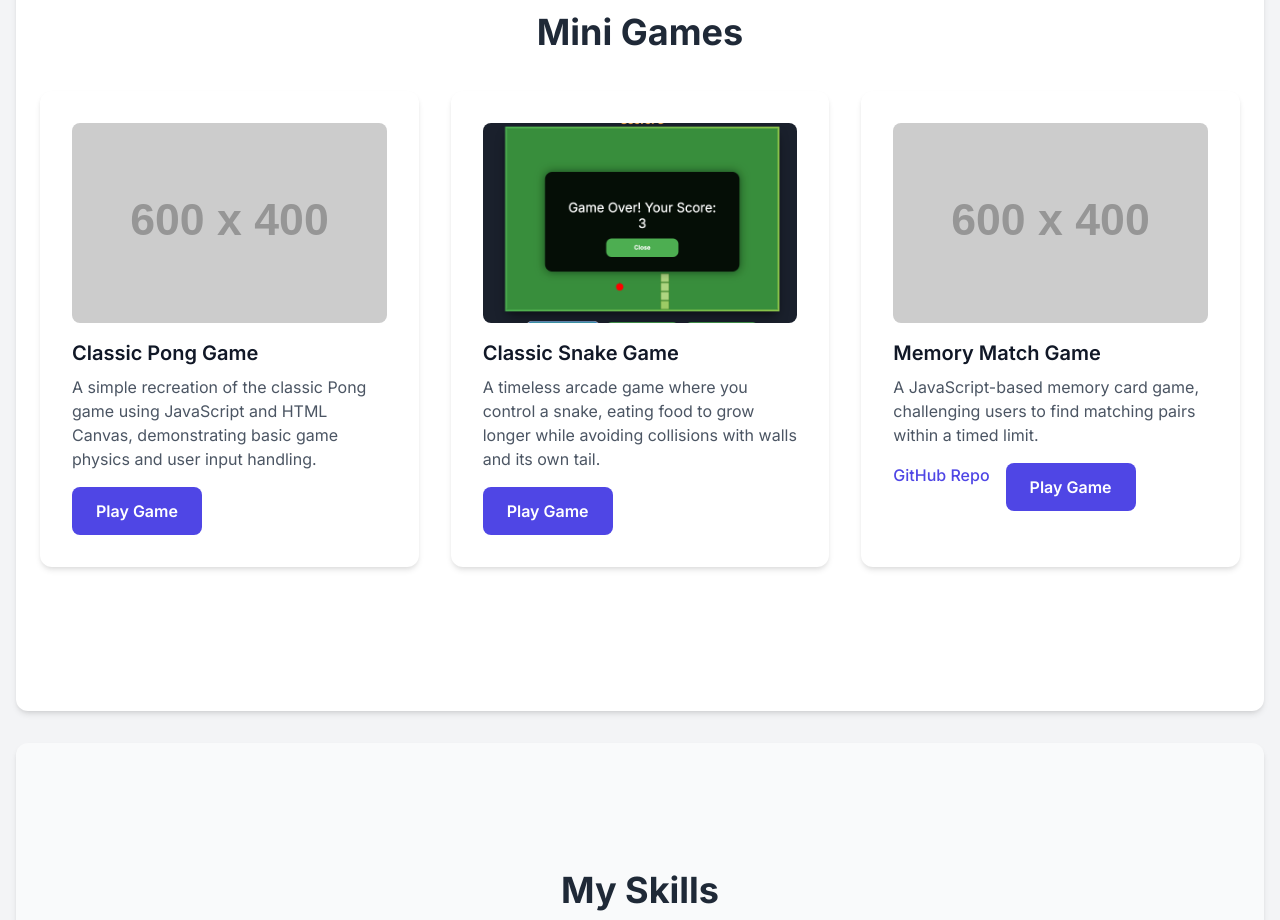
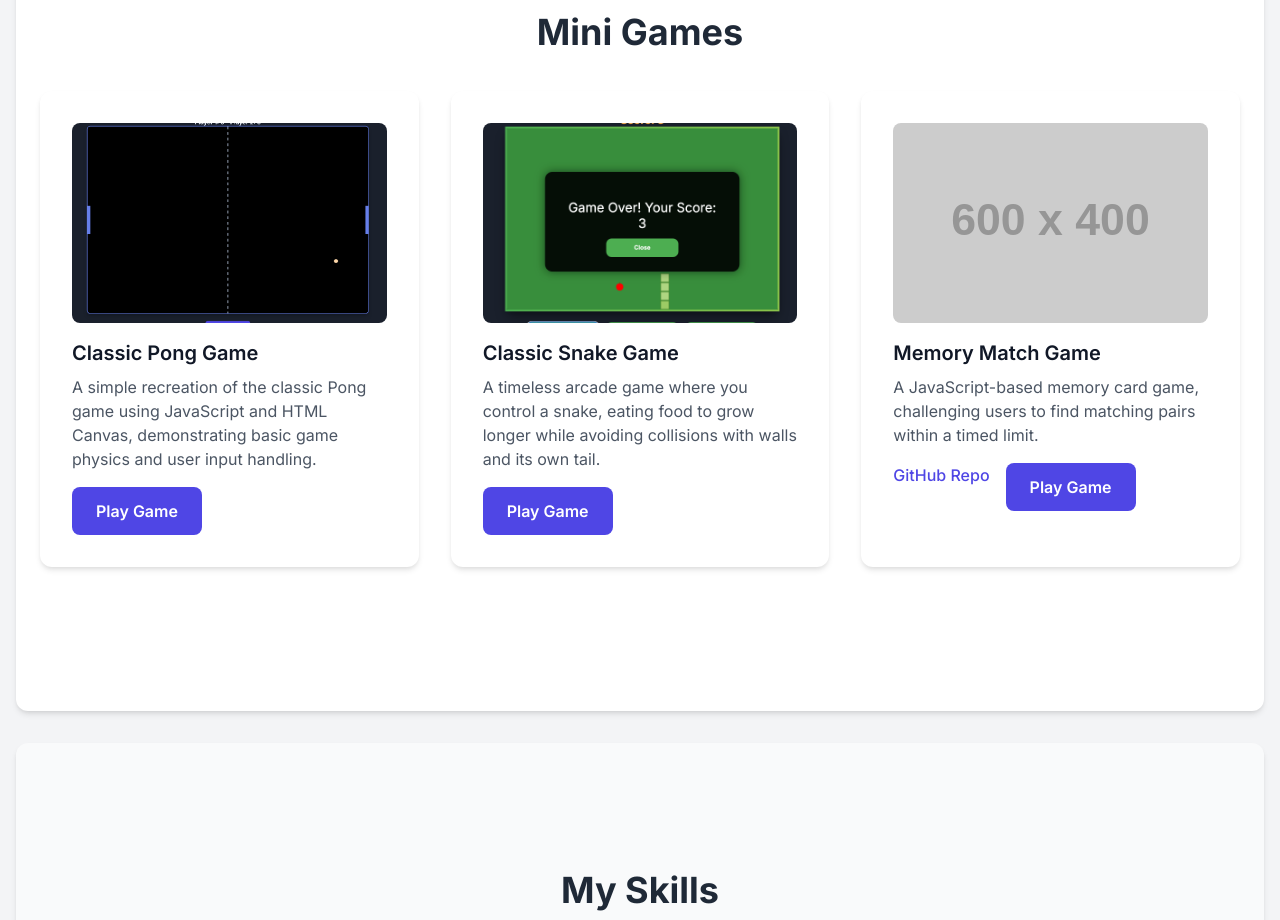
Before and after one commit to Arans05/Arandeep-Sarai-Portfolio, a plain HTML site: page index.html in a window 1280 px wide. Shown: the part 2400-3320 px from the top of the page. Drawn offline with nearby package versions, Linux system fonts and the light colour scheme; placeholder pictures from the web are drawn by us.

Commit message:
Update index.html

```diff
--- a/index.html
+++ b/index.html
@@ -175,7 +175,8 @@
 
                 <!-- Mini Game Card 1: Classic Pong Game -->
                 <div class="card transform hover:scale-105 transition-transform duration-300">
-                    <img src="https://placehold.co/600x400/FFF8DC/FFA07A?text=Game+1+Image" alt="Classic Pong Game Screenshot" class="project-image">
+                    <!-- Image for Pong game card -->
+                    <img src="Screenshot 2025-06-29 at 17.14.25.png" alt="Classic Pong Game Screenshot" class="project-image" onerror="this.onerror=null;this.src='https://placehold.co/600x400/8B0000/FFFFFF?text=Image+Load+Error';">
                     <h3 class="text-xl font-semibold text-gray-900 mb-2">Classic Pong Game</h3>
                     <p class="text-gray-600 mb-4">
                         A simple recreation of the classic Pong game using JavaScript and HTML Canvas, demonstrating basic game physics and user input handling.
```
